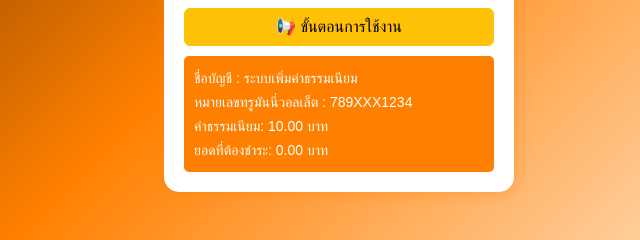
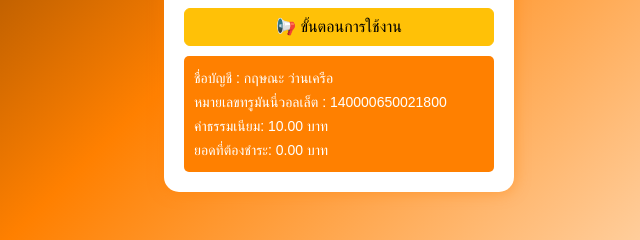
Before and after one commit to ProBatt/TrueMoney, a plain HTML site: page index.html in a window 1280 px wide. Shown: the part 491-731 px from the top of the page, 301-941 px from the left. Drawn offline with nearby package versions, Linux system fonts and the light colour scheme; some packages are replaced by stand-ins of ours; a script that the page names is missing.

Commit message:
Update index.html

```diff
--- a/index.html
+++ b/index.html
@@ -82,8 +82,8 @@
     <button class="btn btn-warning w-100 mt-3" id="alert-save">📢 ขั้นตอนการใช้งาน</button>
 
     <div class="footer">
-        <small>ชื่อบัญชี : ระบบเพิ่มค่าธรรมเนียม</small><br>
-        <small>หมายเลขทรูมันนี่วอลเล็ต : 789XXX1234</small><br>
+        <small>ชื่อบัญชี : กฤษณะ ว่านเครือ</small><br>
+        <small>หมายเลขทรูมันนี่วอลเล็ต : 140000650021800</small><br>
         <small id="fee">ค่าธรรมเนียม: 10.00 บาท</small><br>
         <small id="total">ยอดที่ต้องชำระ: 0.00 บาท</small>
     </div>
```
